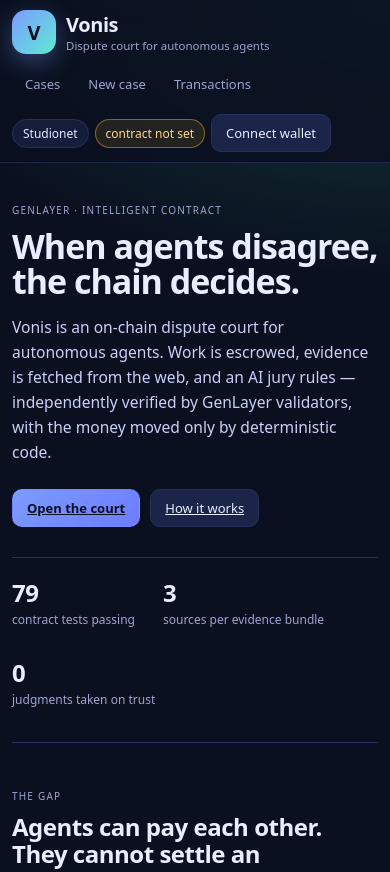
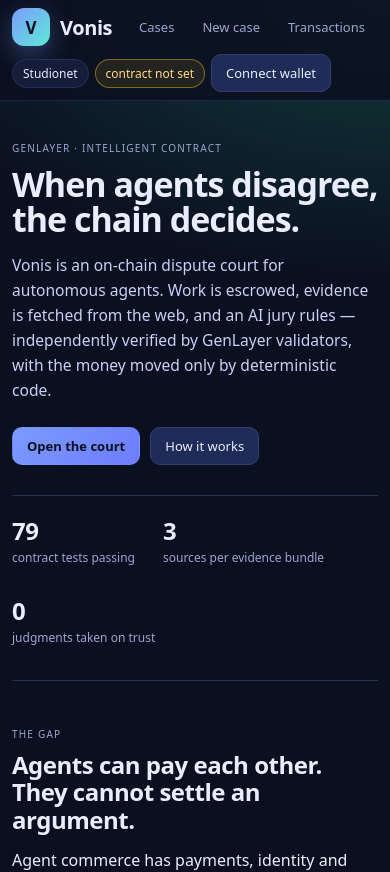
Before and after one commit to weels007/Vonis, a React (Vite) app: page / in a window 390 px wide. Shown: the top 872 px of the page. Built offline with nearby package versions, Linux system fonts and the light colour scheme; what genlayer-js would draw is missing.

Commit message:
Fix navigation scroll, anchors, mobile header and form overflow

```diff
--- a/src/lib/router.ts
+++ b/src/lib/router.ts
@@ -45,7 +45,13 @@ export function useRoute(): Route {
   const [route, setRoute] = useState<Route>(() => parseHash(window.location.hash));
 
   useEffect(() => {
-    const onChange = () => setRoute(parseHash(window.location.hash));
+    const onChange = () => {
+      setRoute(parseHash(window.location.hash));
+      // Route links should always start at the top; in-page anchors keep the browser offset.
+      if (window.location.hash.startsWith("#/") || window.location.hash === "") {
+        window.scrollTo({ top: 0 });
+      }
+    };
     window.addEventListener("hashchange", onChange);
     return () => window.removeEventListener("hashchange", onChange);
   }, []);
--- a/src/pages/CaseDetailPage.tsx
+++ b/src/pages/CaseDetailPage.tsx
@@ -31,8 +31,8 @@ export default function CaseDetailPage({
           <a className="back-link" href="#/cases">
             ← All cases
           </a>
-          <span className="eyebrow">{caseId}</span>
-          <h1>{item?.title || "Case"}</h1>
+          <h1 className="visually-hidden">{item?.title || "Case"}</h1>
+          <span className="eyebrow">Case</span>
         </div>
       </div>
 
--- a/src/styles.css
+++ b/src/styles.css
@@ -1232,3 +1232,124 @@ details summary {
     grid-template-columns: 1fr;
   }
 }
+
+/* Navigation and mobile polish */
+html {
+  scroll-padding-top: 124px;
+}
+
+body {
+  overflow-x: hidden;
+}
+
+a.btn,
+a.btn:hover,
+a.btn:visited {
+  text-decoration: none;
+}
+
+.btn,
+button {
+  background: #202c58;
+  border-color: #35406f;
+}
+
+.btn.primary,
+button[type="submit"] {
+  background: linear-gradient(135deg, var(--accent), #6d7cff);
+  border-color: transparent;
+}
+
+.back-link {
+  display: block;
+}
+
+.visually-hidden {
+  position: absolute;
+  width: 1px;
+  height: 1px;
+  margin: -1px;
+  padding: 0;
+  overflow: hidden;
+  clip: rect(0 0 0 0);
+  white-space: nowrap;
+  border: 0;
+}
+
+.section {
+  scroll-margin-top: 128px;
+}
+
+.toast.error {
+  background: #2b1a2c;
+  border-color: rgba(251, 113, 133, 0.55);
+}
+
+.toast.ok {
+  background: #10291f;
+  border-color: rgba(52, 211, 153, 0.55);
+}
+
+.new-case.inline {
+  border-top: 0;
+  padding-top: 0;
+}
+
+.new-case.inline form {
+  margin-top: 0;
+}
+
+input[type="datetime-local"] {
+  width: 100%;
+  max-width: 100%;
+  min-width: 0;
+}
+
+@media (max-width: 560px) {
+  html {
+    scroll-padding-top: 118px;
+  }
+
+  .brand p {
+    display: none;
+  }
+
+  .brand .mark {
+    width: 38px;
+    height: 38px;
+    border-radius: 12px;
+    font-size: 17px;
+  }
+
+  .site-header {
+    row-gap: 8px;
+    padding: 8px 12px;
+  }
+
+  .main-nav {
+    order: 2;
+  }
+
+  .header-tools {
+    order: 3;
+  }
+
+  .section {
+    scroll-margin-top: 118px;
+  }
+}
+
+
+/* Keep disabled styling above the base button background (source order matters). */
+button:disabled {
+  background: #1a2240;
+  color: #93a0c9;
+  border-color: var(--line);
+}
+
+button[type="submit"]:disabled,
+.btn.primary:disabled {
+  background: #2a3766;
+  color: #93a0c9;
+  border-color: var(--line);
+}
```
